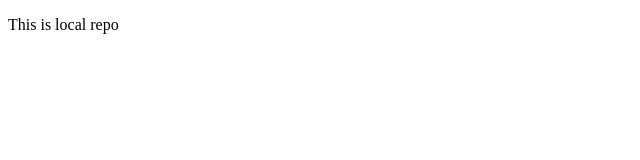
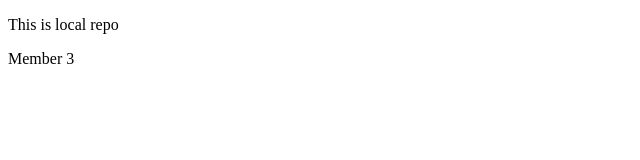
Before and after one commit to Farzan53/Local, a plain HTML site: page index.html in a window 1280 px wide. Shown: the full height of the page, 0-640 px from the left. Drawn offline with Linux system fonts and the light colour scheme.

Commit message:
Member 3 File udpate

```diff
--- a/index.html
+++ b/index.html
@@ -7,5 +7,6 @@
 </head>
 <body>
     <p>This is local repo</p>
+    <p>Member 3</p>
 </body>
 </html>
```
